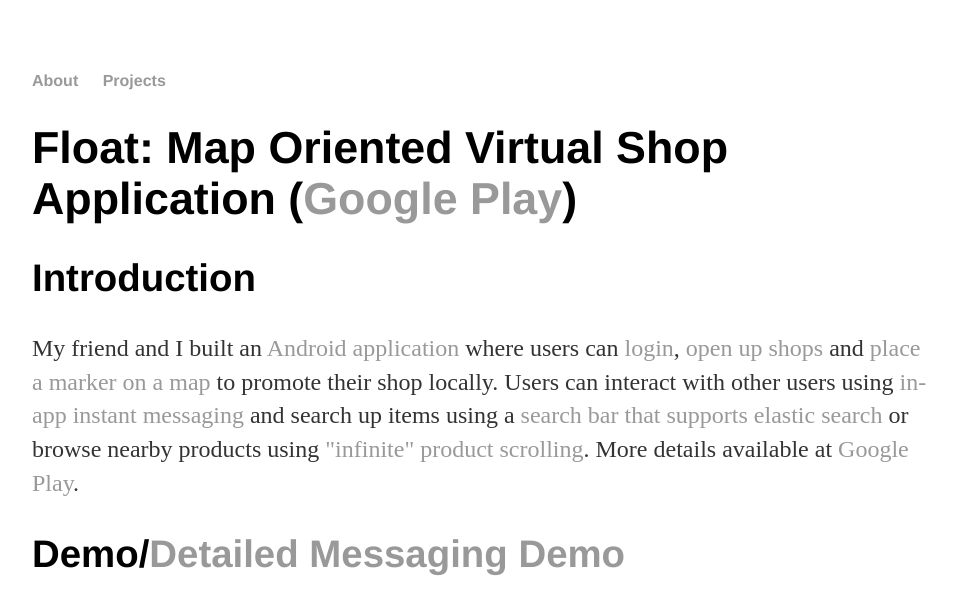
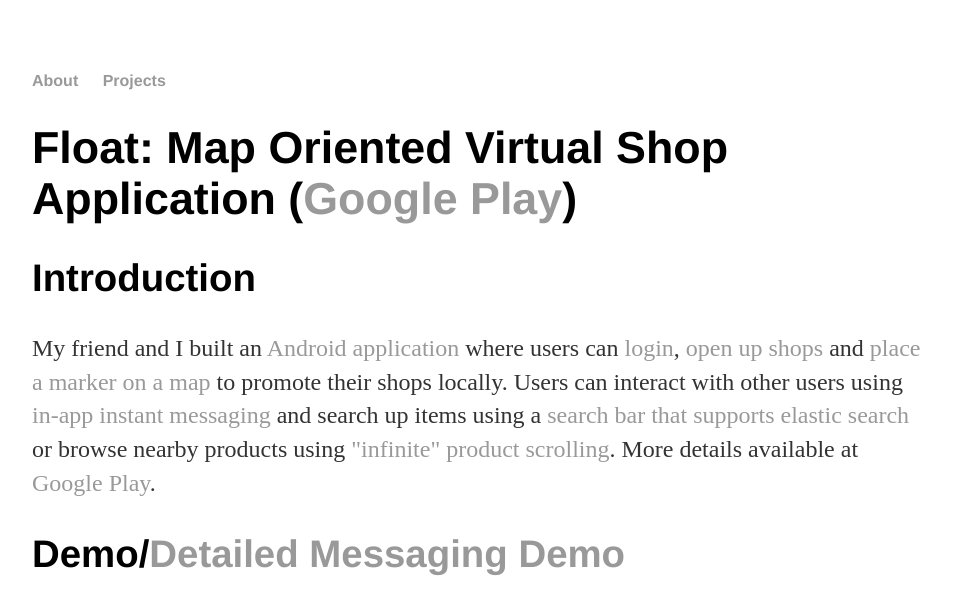
Before and after one commit to jcho7022/jcho7022.github.io, a Jekyll site: the page built from projects/float/index.html, in a window 1280 px wide and 900 px high, cut to the strip 0-604 px from the top of the window. Shown: the whole strip, without its empty margins (160-1117 px from the left). Built offline with Jekyll 4.4.1, drawn with Linux system fonts in a browser that asks for light colours.

Commit message:
Update index.html

```diff
--- a/projects/float/index.html
+++ b/projects/float/index.html
@@ -7,7 +7,7 @@
 <p>My friend and I built an <a href="https://play.google.com/store/apps/details?id=com.floatapplication">Android application</a>
 	where users can <a href="https://jcho7022.github.io/projects/float/login.jpg">login</a>,
 	<a href="https://jcho7022.github.io/projects/float/shop.jpg">open up shops</a>
-	and <a href="https://jcho7022.github.io/projects/float/shop_markers.jpg">place a marker on a map</a> to promote their shop locally.
+	and <a href="https://jcho7022.github.io/projects/float/shop_markers.jpg">place a marker on a map</a> to promote their shops locally.
 Users can interact with other users using <a href="https://jcho7022.github.io/projects/float/messaging.jpg">in-app instant messaging</a>
 and search up items using a <a href="https://jcho7022.github.io/projects/float/elastic_search.jpg">search bar that supports elastic search</a>
   or browse nearby products using <a href="https://jcho7022.github.io/projects/float/infinite_product.jpg">"infinite" product scrolling</a>.
```
